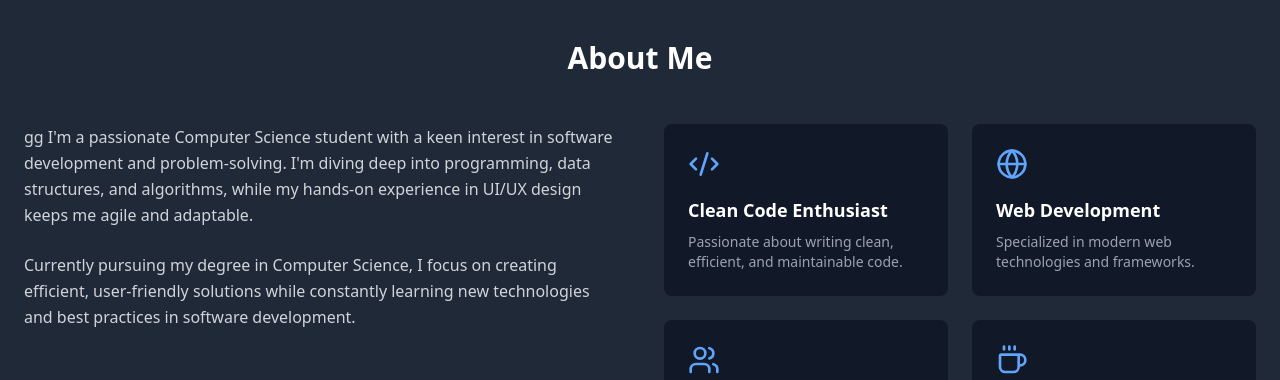
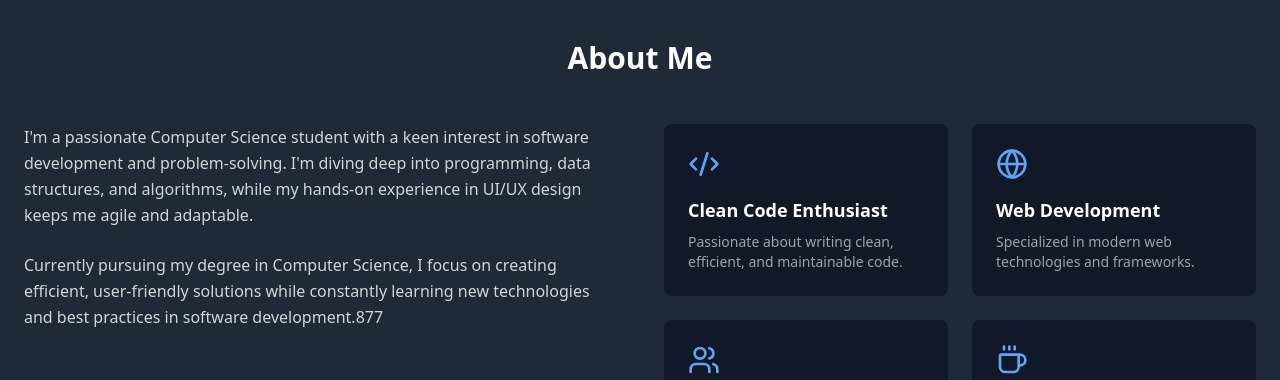
Before and after one commit to kavishka-CodXlab/Kavishka_portfolio, a React (Vite) app: page / in a window 1280 px wide. Shown: the part 840-1220 px from the top of the page. Built offline with nearby package versions, Linux system fonts and the light colour scheme.

Commit message:
Update About.tsx

```diff
--- a/src/components/About.tsx
+++ b/src/components/About.tsx
@@ -43,7 +43,7 @@ export const About = () => {
           once: true
         }} className="space-y-6">
             <p className="text-gray-300 leading-relaxed">
-            gg  I'm a passionate Computer Science student with a keen interest in
+              I'm a passionate Computer Science student with a keen interest in
               software development and problem-solving. I'm diving deep into programming, data structures, and algorithms,
               while my hands-on experience in UI/UX design keeps me agile and adaptable.
             </p>
@@ -51,7 +51,7 @@ export const About = () => {
               Currently pursuing my degree in Computer Science, I focus on
               creating efficient, user-friendly solutions while constantly
               learning new technologies and best practices in software
-              development.
+              development.877
             </p>
           </motion.div>
           <motion.div initial={{
@@ -63,7 +63,7 @@ export const About = () => {
         }} viewport={{
           once: true
         }} className="grid grid-cols-1 sm:grid-cols-2 gap-6">
-            {features.map((feature, index) => <div key={index} className="p-6 bg-gray-900 rounded-lg hover:shadow-xl hover:shadow-blue-500/10 transition-all duration-300">
+            {features.map((feature, index) => <div key={index} className="p-6 bg-gray-900 rounded-lg hover:shadow-xl hover:shadow-blue-500/10 transition-all duration-200">
                 <feature.icon className="w-8 h-8 text-blue-400 mb-4" />
                 <h3 className="text-lg font-semibold text-white mb-2">
                   {feature.title}
```
